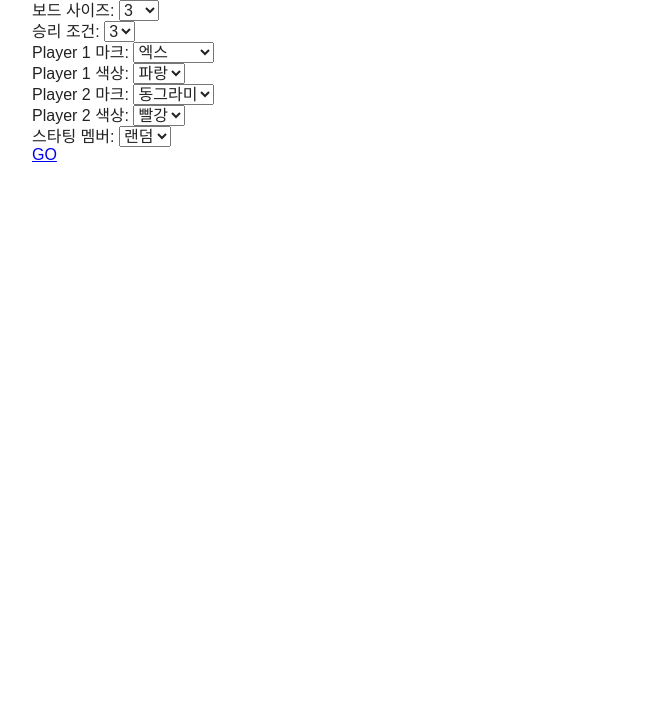
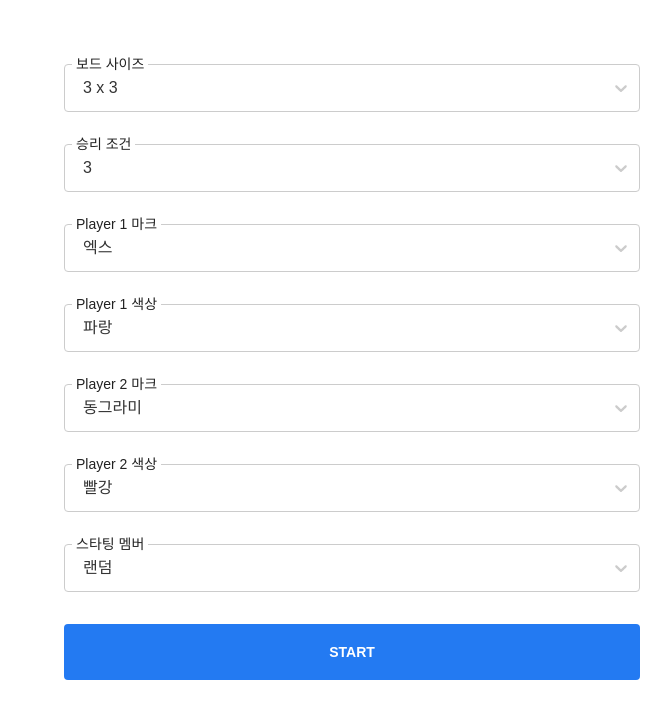
Before and after one commit to jk1635/tic-tac-toe, a React (Create React App) app: page /setting in a window 1280 px wide. Shown: the top 718 px of the page, without its empty margins (288-959 px from the left). Built offline with nearby package versions, Linux system fonts and the light colour scheme.

Commit message:
feat: react-select 설치 및 세팅페이지 적용

```diff
--- a/package.json
+++ b/package.json
@@ -16,6 +16,7 @@
     "react-dom": "^18.2.0",
     "react-router-dom": "^6.22.0",
     "react-scripts": "5.0.1",
+    "react-select": "^5.8.0",
     "recoil": "^0.7.7",
     "typescript": "^4.4.2",
     "web-vitals": "^2.1.0"
--- a/src/components/Layout/Layout.styled.ts
+++ b/src/components/Layout/Layout.styled.ts
@@ -4,6 +4,7 @@ const Container = styled.main`
     min-width: var(--min-width);
     max-width: var(--max-width);
     margin: 0 auto;
+    padding: 4rem 2rem;
 `;
 
 export { Container };
--- a/src/pages/SettingPage.tsx
+++ b/src/pages/SettingPage.tsx
@@ -1,17 +1,21 @@
+import styled from '@emotion/styled';
 import React from 'react';
 import { Link } from 'react-router-dom';
+import Select from 'react-select';
 import { useRecoilState } from 'recoil';
 
-import { Select } from 'components/Select';
 import { playerColorOptions, playerMarkOptions, startingPlayerOptions } from 'constants/gameConstants';
 import { gameSettingsState } from 'stores/atoms';
-import { PlayerColor, PlayerMark, StartingPlayer } from 'types';
+import { Option, PlayerColor, PlayerMark, StartingPlayer } from 'types';
+
+import theme from '../styles/theme';
 
 const SettingPage = () => {
     const [gameSettings, setGameSettings] = useRecoilState(gameSettingsState);
 
-    const handleBoardSizeChange = (event: React.ChangeEvent<HTMLSelectElement>) => {
-        const newSize = parseInt(event.target.value, 10);
+    const handleBoardSizeChange = (selectedOption: Option | null) => {
+        if (!selectedOption) return;
+        const newSize = parseInt(selectedOption.value, 10);
 
         setGameSettings(prevSettings => ({
             ...prevSettings,
@@ -20,8 +24,9 @@ const SettingPage = () => {
         }));
     };
 
-    const handleWinConditionChange = (event: React.ChangeEvent<HTMLSelectElement>) => {
-        const newWinCondition = parseInt(event.target.value, 10);
+    const handleWinConditionChange = (selectedOption: Option | null) => {
+        if (!selectedOption) return;
+        const newWinCondition = parseInt(selectedOption.value, 10);
 
         setGameSettings(prevSettings => ({
             ...prevSettings,
@@ -29,8 +34,9 @@ const SettingPage = () => {
         }));
     };
 
-    const handlePlayer1MarkChange = (event: React.ChangeEvent<HTMLSelectElement>) => {
-        const newMark = event.target.value;
+    const handlePlayer1MarkChange = (selectedOption: Option | null) => {
+        if (!selectedOption) return;
+        const newMark = selectedOption.value;
 
         setGameSettings(prevSettings => ({
             ...prevSettings,
@@ -40,8 +46,9 @@ const SettingPage = () => {
         }));
     };
 
-    const handlePlayer2MarkChange = (event: React.ChangeEvent<HTMLSelectElement>) => {
-        const newMark = event.target.value;
+    const handlePlayer2MarkChange = (selectedOption: Option | null) => {
+        if (!selectedOption) return;
+        const newMark = selectedOption.value;
 
         setGameSettings(prevSettings => ({
             ...prevSettings,
@@ -51,8 +58,9 @@ const SettingPage = () => {
         }));
     };
 
-    const handlePlayer1ColorChange = (event: React.ChangeEvent<HTMLSelectElement>) => {
-        const newColor = event.target.value;
+    const handlePlayer1ColorChange = (selectedOption: Option | null) => {
+        if (!selectedOption) return;
+        const newColor = selectedOption.value;
 
         setGameSettings(prevSettings => ({
             ...prevSettings,
@@ -62,8 +70,9 @@ const SettingPage = () => {
         }));
     };
 
-    const handlePlayer2ColorChange = (event: React.ChangeEvent<HTMLSelectElement>) => {
-        const newColor = event.target.value;
+    const handlePlayer2ColorChange = (selectedOption: Option | null) => {
+        if (!selectedOption) return;
+        const newColor = selectedOption.value;
 
         setGameSettings(prevSettings => ({
             ...prevSettings,
@@ -73,8 +82,9 @@ const SettingPage = () => {
         }));
     };
 
-    const handleStartingPlayerChange = (event: React.ChangeEvent<HTMLSelectElement>) => {
-        const newStartingPlayer = event.target.value;
+    const handleStartingPlayerChange = (selectedOption: Option | null) => {
+        if (!selectedOption) return;
+        const newStartingPlayer = selectedOption.value;
 
         setGameSettings(prev => ({
             ...prev,
@@ -82,66 +92,167 @@ const SettingPage = () => {
         }));
     };
 
+    const boardSizeOptions: Option[] = Array.from({ length: 8 }, (_, i) => ({
+        value: String(i + 3),
+        label: `${i + 3} x ${i + 3}`,
+    }));
+
+    const winConditionOptions: Option[] = Array.from({ length: gameSettings.boardSize[0] - 2 }, (_, i) => ({
+        value: String(i + 3),
+        label: String(i + 3),
+    }));
+
     return (
         <div>
+            <SelectWrapper>
+                <span>보드 사이즈</span>
                 <Select
-                label="보드 사이즈"
-                id="boardSize"
-                value={String(gameSettings.boardSize[0])}
+                    name="보드 사이즈"
+                    options={boardSizeOptions}
+                    defaultValue={boardSizeOptions.find(option => option.value === String(gameSettings.boardSize[0]))}
+                    value={boardSizeOptions.find(option => option.value === String(gameSettings.boardSize[0]))}
                     onChange={handleBoardSizeChange}
-                options={Array.from({ length: 8 }, (_, i) => ({
-                    value: String(i + 3),
-                    label: String(i + 3),
-                }))}
+                    styles={SelectStyle}
+                    menuPortalTarget={document.body}
                 />
+            </SelectWrapper>
+            <SelectWrapper>
+                <span>승리 조건</span>
                 <Select
-                label="승리 조건"
-                id="winCondition"
-                value={String(gameSettings.winCondition)}
+                    name="승리 조건"
+                    options={winConditionOptions}
+                    defaultValue={winConditionOptions.find(
+                        option => option.value === String(gameSettings.winCondition)
+                    )}
+                    value={winConditionOptions.find(option => option.value === String(gameSettings.winCondition))}
                     onChange={handleWinConditionChange}
-                options={Array.from({ length: gameSettings.boardSize[0] - 2 }, (_, i) => ({
-                    value: String(i + 3),
-                    label: String(i + 3),
-                }))}
+                    styles={SelectStyle}
+                    menuPortalTarget={document.body}
                 />
+            </SelectWrapper>
+            <SelectWrapper>
+                <span>Player 1 마크</span>
                 <Select
-                label="Player 1 마크"
-                id="player1Mark"
-                value={gameSettings.players[0].mark}
+                    name="Player 1 마크"
+                    options={playerMarkOptions}
+                    defaultValue={playerMarkOptions.find(option => option.value === gameSettings.players[0].mark)}
+                    value={playerMarkOptions.find(option => option.value === gameSettings.players[0].mark)}
                     onChange={handlePlayer1MarkChange}
-                options={playerMarkOptions.map(option => ({ value: option.value, label: option.label }))}
+                    styles={SelectStyle}
+                    menuPortalTarget={document.body}
                 />
+            </SelectWrapper>
+            <SelectWrapper>
+                <span>Player 1 색상</span>
                 <Select
-                label="Player 1 색상"
-                id="player1Color"
-                value={gameSettings.players[0].color}
+                    name="Player 1 색상"
+                    options={playerColorOptions}
+                    defaultValue={playerColorOptions.find(option => option.value === gameSettings.players[0].color)}
+                    value={playerColorOptions.find(option => option.value === gameSettings.players[0].color)}
                     onChange={handlePlayer1ColorChange}
-                options={playerColorOptions.map(option => ({ value: option.value, label: option.label }))}
+                    styles={SelectStyle}
+                    menuPortalTarget={document.body}
                 />
+            </SelectWrapper>
+            <SelectWrapper>
+                <span>Player 2 마크</span>
                 <Select
-                label="Player 2 마크"
-                id="player2Mark"
-                value={gameSettings.players[1].mark}
+                    name="Player 2 마크"
+                    options={playerMarkOptions}
+                    defaultValue={playerMarkOptions.find(option => option.value === gameSettings.players[1].mark)}
+                    value={playerMarkOptions.find(option => option.value === gameSettings.players[1].mark)}
                     onChange={handlePlayer2MarkChange}
-                options={playerMarkOptions.map(option => ({ value: option.value, label: option.label }))}
+                    styles={SelectStyle}
+                    menuPortalTarget={document.body}
                 />
+            </SelectWrapper>
+            <SelectWrapper>
+                <span>Player 2 색상</span>
                 <Select
-                label="Player 2 색상"
-                id="player2Color"
-                value={gameSettings.players[1].color}
+                    name="Player 2 색상"
+                    options={playerColorOptions}
+                    defaultValue={playerColorOptions.find(option => option.value === gameSettings.players[1].color)}
+                    value={playerColorOptions.find(option => option.value === gameSettings.players[1].color)}
                     onChange={handlePlayer2ColorChange}
-                options={playerColorOptions.map(option => ({ value: option.value, label: option.label }))}
+                    styles={SelectStyle}
+                    menuPortalTarget={document.body}
                 />
+            </SelectWrapper>
+
+            <SelectWrapper>
+                <span>스타팅 멤버</span>
                 <Select
-                label="스타팅 멤버"
-                id="player2Color"
-                value={gameSettings.startingPlayer}
+                    name="스타팅 멤버"
+                    options={startingPlayerOptions}
+                    defaultValue={startingPlayerOptions.find(option => option.value === gameSettings.startingPlayer)}
+                    value={startingPlayerOptions.find(option => option.value === gameSettings.startingPlayer)}
                     onChange={handleStartingPlayerChange}
-                options={startingPlayerOptions.map(option => ({ value: option.value, label: option.label }))}
+                    styles={SelectStyle}
+                    menuPortalTarget={document.body}
                 />
-            <Link to="/board">GO</Link>
+            </SelectWrapper>
+            <LinkWrapper>
+                <Link to="/board">Start</Link>
+            </LinkWrapper>
         </div>
     );
 };
 
+const SelectWrapper = styled.div`
+    position: relative;
+    margin-bottom: 2rem;
+
+    & > span {
+        position: absolute;
+        top: -0.438rem;
+        left: 0.5rem;
+        z-index: 10;
+        padding: 0 0.25rem;
+        background-color: white;
+        font-size: 0.875rem;
+    }
+`;
+
+const LinkWrapper = styled.div`
+    display: flex;
+    justify-content: center;
+    align-items: center;
+    height: 3.5rem;
+    padding: 0 1rem;
+    text-transform: uppercase;
+    border-radius: 0.25rem;
+    background-color: #237af2;
+    color: ${theme.colors.white};
+    cursor: pointer;
+
+    & > a {
+        text-decoration: none;
+        color: ${theme.colors.white};
+        font-weight: bold;
+        font-size: 0.875rem;
+    }
+`;
+
+const SelectStyle = {
+    control: (baseStyles: any) => ({
+        ...baseStyles,
+        paddingLeft: '0.5rem',
+        minHeight: '48px',
+        cursor: 'pointer',
+    }),
+    option: (baseStyles: any) => ({
+        ...baseStyles,
+        paddingLeft: '1rem',
+        minHeight: '48px',
+        cursor: 'pointer',
+    }),
+    indicatorSeparator: () => ({
+        display: 'none',
+    }),
+    menuPortal: (baseStyles: any) => ({
+        ...baseStyles,
+        zIndex: 9999,
+    }),
+};
+
 export default SettingPage;
--- a/src/types/index.ts
+++ b/src/types/index.ts
@@ -2,6 +2,11 @@ type PlayerMark = 'close' | 'circle' | 'change_history' | 'square';
 type PlayerColor = 'red' | 'orange' | 'blue' | 'green';
 type StartingPlayer = 'random' | 'Player 1' | 'Player 2';
 type PlayerId = 1 | 2;
+
+interface Option {
+    value: string;
+    label: string;
+}
 
 interface Player {
     id: PlayerId;
@@ -45,6 +50,7 @@ interface GameHistory {
 }
 
 export type {
+    Option,
     PlayerMark,
     PlayerColor,
     StartingPlayer,
```
Also changed, not shown: 1 other file (tests, documents, lock files or other folders). Lines whose indentation alone changed are shown as unchanged.
